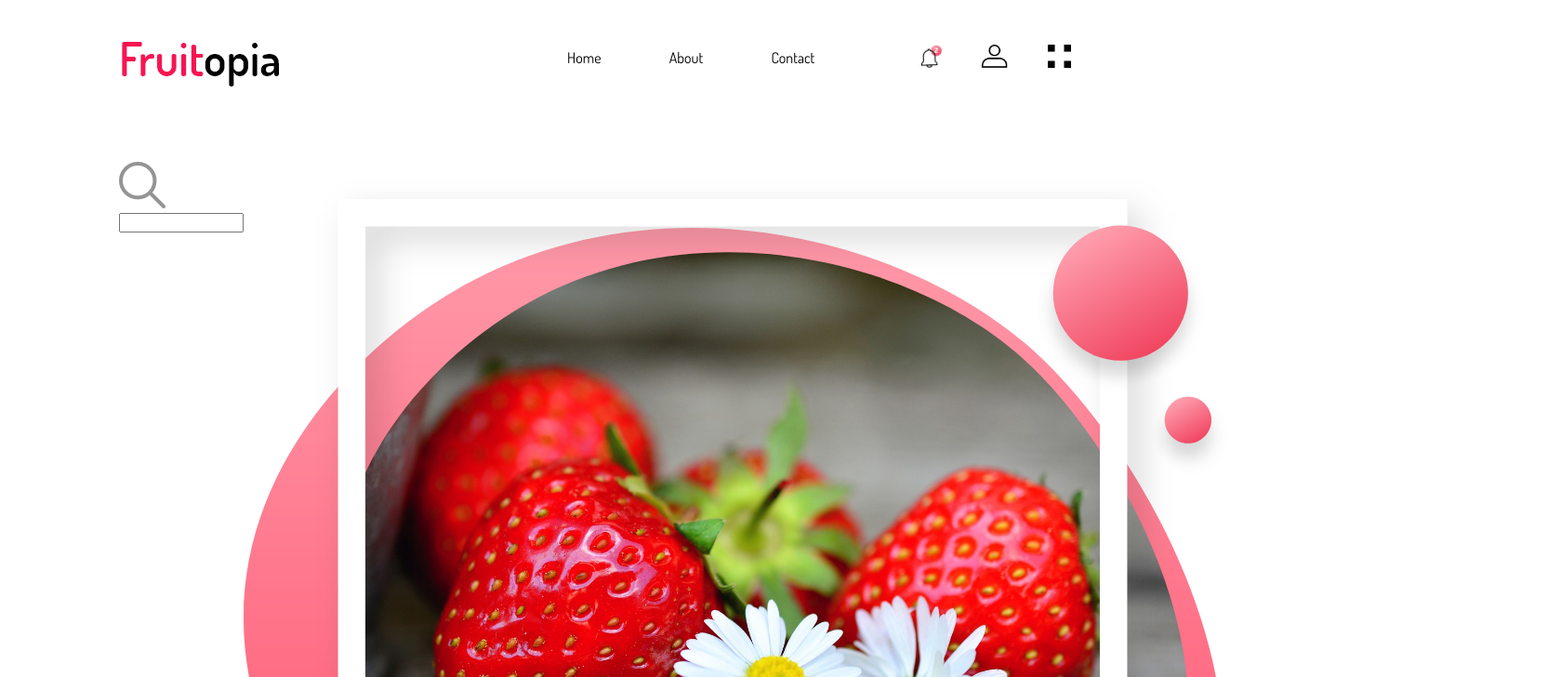
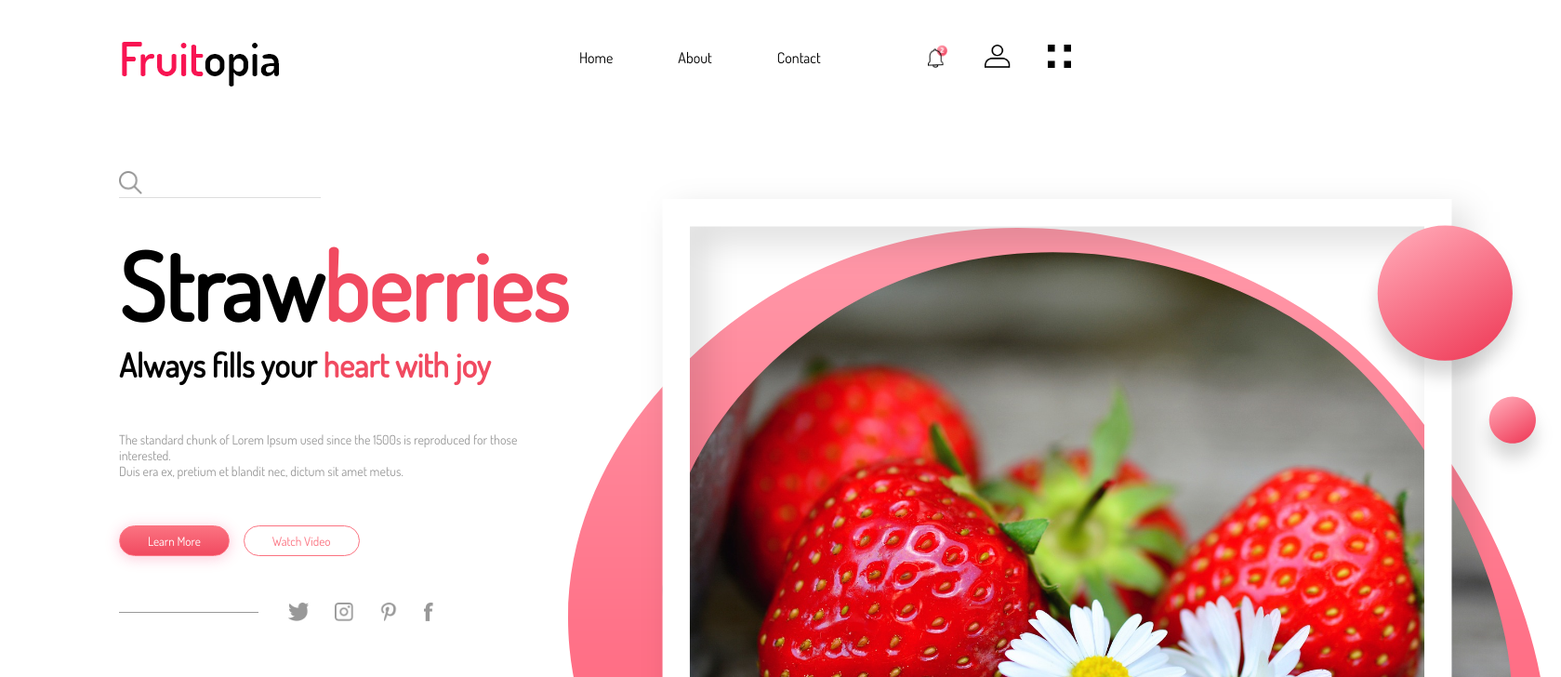
Before and after one commit to NicolleDanielaSarmientoSerranoADSO/vueTemplate, a plain HTML site: page index.html in a window 1280 px wide. Shown: the top 728 px of the page at 93% size, 1679 px wide, since content can reach past the window. Drawn offline with nearby package versions, Linux system fonts and the light colour scheme.

Commit message:
feat: :sparkles: Implementación de vue
Adición de vue

```diff
--- a/app.js
+++ b/app.js
@@ -1,4 +1,11 @@
-import {createapp} from 'https://unpkg.com/browse/vue@3.2.47/dist/vue.esm-browser.prod.js'
-import myModulo from './component/my-modulo'
+import { createApp } from 'https://unpkg.com/vue@3/dist/vue.esm-browser.js'
+import myModulo from './component/my-modulo.js';
+import myModulo1 from './component/my-modulo1.js';
+import main from './main.js';
 
-createapp(myModulo).mount(`#app`)
+let app = createApp(main);
+
+app.component(myModulo.name, myModulo);
+app.component(myModulo1.name, myModulo1);
+
+app.mount('#app')
--- a/component/my-modulo.js
+++ b/component/my-modulo.js
@@ -1,5 +1,21 @@
 export default{
-    name:my-modulo,
+    name:"my-nav",
     template: /*html*/`
+    <div class="navbar">
+            <img :src="config.imagenlogo">
+            <ul>
+                <li><a href="#" v-text="config.enlace1"></a></li>
+                <li><a href="#" v-text="config.enlace2"></a></li>
+                <li><a href="#" v-text="config.enlace3"></a></li>
+            </ul>
+            <div class="navbar-icons">
+                <img :src="config.imagen1">
+                <img :src="config.imagen2">
+                <img :src="config.imagen3">
+            </div>
+        </div>
     `,
+    props:{
+        config : Object
+    }
 }
--- /dev/null
+++ b/component/my-modulo1.js
@@ -0,0 +1,32 @@
+export default {
+    name: "my-banner",
+    template:/*html*/`
+    <div class="banner">
+                <div class="left-column">
+                    <div class="search-box">
+                        <img :src="config.imglupita">
+                        <input type="text">
+                    </div>
+                    <h1 v-html="config.titulo"></h1>
+                    <h3 v-html="config.otrotitulo"></h3>
+                    <p v-html="config.otrowe"></p>
+                    <div class="btn">
+                        <button type="button" class="primary-btn" v-text="config.boton"></button>
+                        <button type="button" v-text="config.otroboton"></button>
+                    </div>
+                    <div class="social-icons">
+                        <img :src="config.imagen4">
+                        <img :src="config.imagen5">
+                        <img :src="config.imagen6">
+                        <img :src="config.imagen7">
+                    </div>
+                </div>
+
+                <div class="right-column"></div>
+                <img :src="config.imagen8">
+            </div>
+            `,
+    props: {
+        config: Object
+    }
+}
--- a/index.html
+++ b/index.html
@@ -4,36 +4,20 @@
     <meta charset="UTF-8">
     <meta http-equiv="X-UA-Compatible" content="IE=edge">
     <meta name="viewport" content="width=device-width, initial-scale=1.0">
+    <script src="app.js" type="module" defer></script>
     <link rel="stylesheet" href="style.css">
-    <script src="app.js" type="module"></script>
     <title>Fruitopia Web Desing - Easy Tutorial</title>
     <link href="https://fonts.googleapis.com/css?family=Dosis&display=swap" rel="stylesheet">
 </head>
 <body>
-    <div class="hero">
-        <div class="navbar">
-            <img src="logo.png">
-            <ul>
-                <li><a href="#">Home</a></li>
-                <li><a href="#">About</a></li>
-                <li><a href="#">Contact</a></li>
-            </ul>
-            <div class="navbar-icons">
-                <img src="bell.png">
-                <img src="user.png">
-                <img src="menu.png">
-            </div>
-        </div>
-        <div class="banner">
-            <div class="left-column">
-                <div class="search-box">
-                    <img src="search.png">
-                    <input type="text">
-                </div>
-            </div>
-            <div class="right-column"></div>
-            <img src="feature.png">
-        </div>
+    <div id="app">
+        <div class="hero" >
+            <my-nav :config="config"></my-nav>
+            <my-banner :config="config"></my-banner>
+
+
+
+    </div>
     </div>
 </body>
 </html>
--- /dev/null
+++ b/main.js
@@ -0,0 +1,30 @@
+export default{
+    data(){
+        return{
+            config:{
+                imagen1:"img/bell.png",
+                imagen2:"img/user.png",
+                imagen3:"img/menu.png",
+                imagenlogo:"img/logo.png",
+                imglupita:"img/search.png",
+
+                enlace1:"Home",
+                enlace2:"About",
+                enlace3:"Contact",
+
+                titulo:"Straw<span>berries</span>",
+                otrotitulo:"Always fills your <span>heart with joy</span>",
+                otrowe:"The standard chunk of Lorem Ipsum used since the 1500s is reproduced for those interested.<br> Duis era ex, pretium et blandit nec, dictum sit amet metus.",
+
+                boton:"Learn More",
+                otroboton:"Watch Video",
+
+                imagen4:"img/twitter.png",
+                imagen5:"img/instagram.png",
+                imagen6:"img/pinterest.png",
+                imagen7:"img/facebook.png",
+                imagen8:"img/feature.png",
+            }
+        }
+    }
+}
--- a/style.css
+++ b/style.css
@@ -59,3 +59,74 @@ ul li a:hover::after{
 .right-column img{
     width: 100%;
 }
+.search-box{
+    width: 45%;
+    display: flex;
+    padding-bottom: 3px;
+    border-bottom: 1px solid #ddd;
+    margin: 10px 0 30px;
+}
+.search-box img{
+    height: 25px;
+    width: 25px;
+    cursor: pointer;
+}
+.search-box input{
+    width: 100%;
+    margin-left: 15px;
+    font-size: 17px;
+    border: 0;
+    outline: none;
+}
+.left-column h1{
+    font-size: 100px;
+}
+.left-column h3{
+    font-size: 35px;
+}
+span{
+    color: #f14a60;
+}
+.left-column p{
+    font-size: 14px;
+    color: #999;
+    margin: 50px 0;
+}
+.btn button{
+    padding: 7px 30px;
+    margin-right: 15px;
+    outline: none;
+    border: 1px solid #fb7381;
+    border-radius: 20px;
+    cursor: pointer;
+    color: #fb7381;
+    background: transparent;
+}
+.btn .primary-btn{
+    background: linear-gradient(#fb7381, #f14a60);
+    box-shadow: 0 2px 15px rgba(248,38,103, 0.26);
+    color: #fff;
+}
+.btn{
+    margin-bottom: 50px;
+}
+.social-icons{
+    width: 200px;
+    text-align: center;
+    opacity: .4;
+    position: relative;
+    margin-left: 160px;
+}
+.social-icons img{
+    height: 20px;
+    margin: 0 14px;
+}
+.social-icons::after{
+    content: '';
+    width: 150px;
+    height: 1px;
+    background: #000;
+    position: absolute;
+    left: -160px;
+    top: 10px;
+}
```
Also changed, not shown: img/bell.png (renamed from bell.png), img/facebook.png (renamed from facebook.png), img/feature.png (renamed from feature.png), img/instagram.png (renamed from instagram.png), img/logo.png (renamed from logo.png), img/menu.png (renamed from menu.png), img/pinterest.png (renamed from pinterest.png), img/search.png (renamed from search.png), img/twitter.png (renamed from twitter.png), img/user.png (renamed from user.png).
